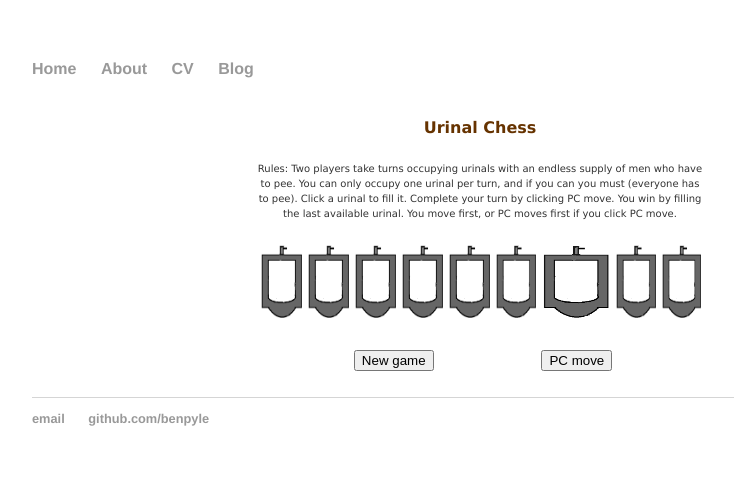
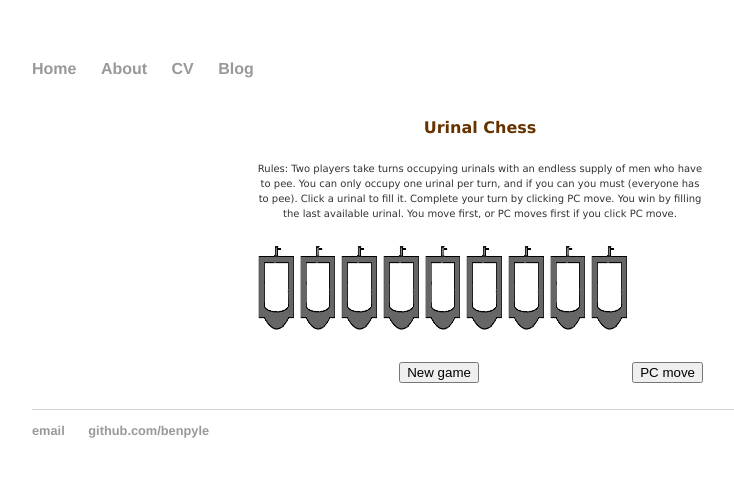
Before and after one commit to BenPyle/BenPyle.github.io, a Jekyll site: the page built from urinal_chess/index.html, in a window 1280 px wide. Shown: the top 477 px of the page, without its empty margins (160-894 px from the left). Built offline with Jekyll 4.4.1, drawn with Linux system fonts in a browser that asks for light colours.

Commit message:
Update index.html

```diff
--- a/urinal_chess/index.html
+++ b/urinal_chess/index.html
@@ -103,21 +103,20 @@
 <table BORDER=0 cellpadding="1" cellspacing="1" id="urinal chess">
 <tr align="center" valign="top">
 <div style="position:fixed; height: 100%; width: 100%; top:0;left 0;">
-<td COLSPAN="3"></td>
-<td width="50" height="73"><img onclick="player_draught(1)" SRC="urinal.gif" style="width:100%;height:100%"></td>
-<td width="50" height="73"><img onclick="player_draught(2)" SRC="urinal.gif" style="width:100%;height:100%"></td>
-<td width="50" height="73"><img onclick="player_draught(3)" SRC="urinal.gif" style="width:100%;height:100%"></td>
-<td width="50" height="73"><img onclick="player_draught(4)" SRC="urinal.gif" style="width:100%;height:100%"></td>
-<td width="50" height="73"><img onclick="player_draught(5)" SRC="urinal.gif" style="width:100%;height:100%"></td>
-<td width="50" height="73"><img onclick="player_draught(6)" SRC="urinal.gif" style="width:100%;height:100%"></td>
-<td width="50" height="73"><img onclick="player_draught(7)" SRC="urinal.gif" style="width:100%;height:100%"></td>
-<td width="50" height="73"><img onclick="player_draught(8)" SRC="urinal.gif" style="width:100%;height:100%"></td>
-<td width="50" height="73"><img onclick="player_draught(9)" SRC="urinal.gif" style="width:100%;height:100%"></td>
+<td width="60" height="85"><img onclick="player_draught(1)" SRC="urinal.gif" style="width:100%;height:100%"></td>
+<td width="60" height="85"><img onclick="player_draught(2)" SRC="urinal.gif" style="width:100%;height:100%"></td>
+<td width="60" height="85"><img onclick="player_draught(3)" SRC="urinal.gif" style="width:100%;height:100%"></td>
+<td width="60" height="85"><img onclick="player_draught(4)" SRC="urinal.gif" style="width:100%;height:100%"></td>
+<td width="60" height="85"><img onclick="player_draught(5)" SRC="urinal.gif" style="width:100%;height:100%"></td>
+<td width="60" height="85"><img onclick="player_draught(6)" SRC="urinal.gif" style="width:100%;height:100%"></td>
+<td width="60" height="85"><img onclick="player_draught(7)" SRC="urinal.gif" style="width:100%;height:100%"></td>
+<td width="60" height="85"><img onclick="player_draught(8)" SRC="urinal.gif" style="width:100%;height:100%"></td>
+<td width="60" height="85"><img onclick="player_draught(9)" SRC="urinal.gif" style="width:100%;height:100%"></td>
 </div>
 <tr align="center" valign="middle">
-<td height="70" colspan="9"><input name="button2" type="button" class="button" value="New game" onclick="new_game()">
+<td height="70" colspan="9"><input type="button" class="button" onclick="new_game()" value="New game" >
 &nbsp; </td>
-<td height="70"><input name="button2" type="button" class="button2" onclick="computer_draught()" value="PC move">
+<td height="70"><input type="button" class="button2" onclick="computer_draught()" value="PC move">
 </td>
 </tr>
 </table>
```
